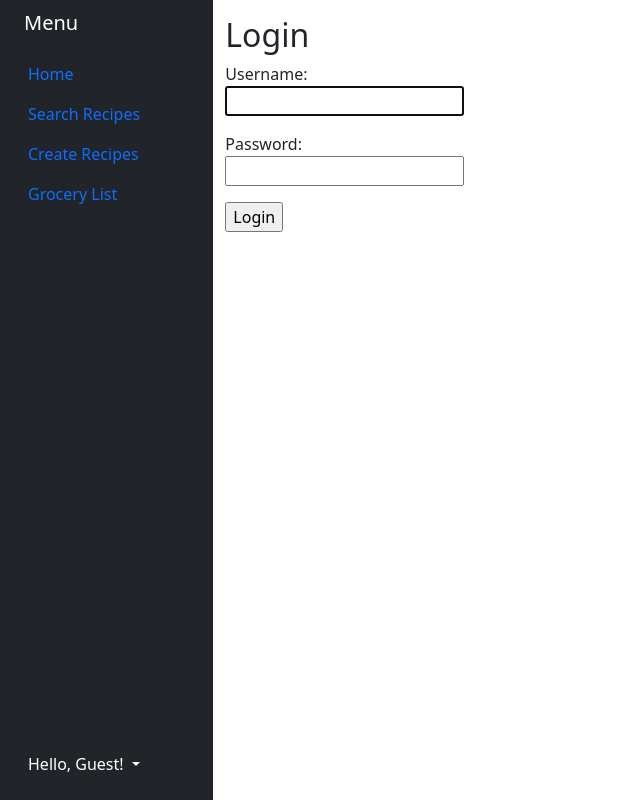
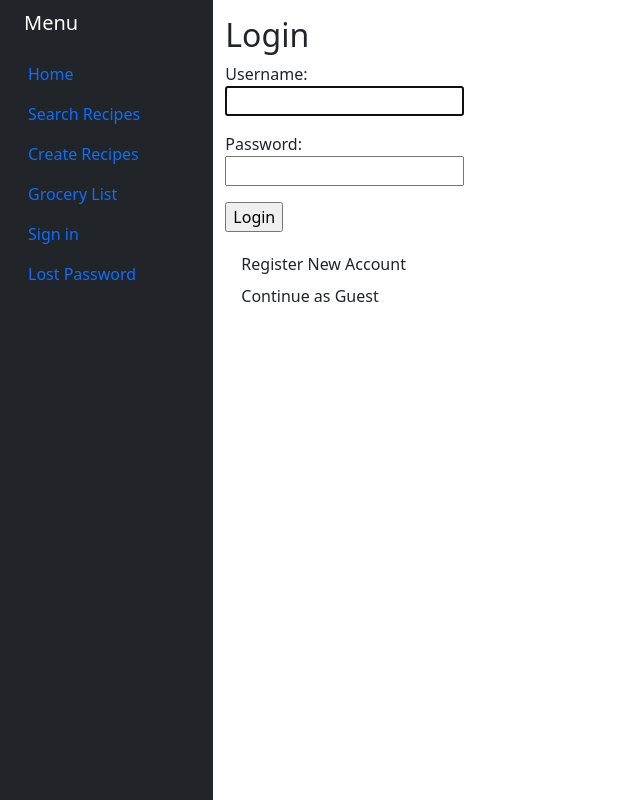
Before and after one commit to sjmcclure2/reciplan, a Django app: page /accounts/login/ in a window 1280 px wide. Shown: the whole page, without its empty margins (0-640 px from the left). Run offline with Django 4.2, Linux system fonts and the light colour scheme.

Commit message:
Revised search
Revised the search pages and updated the side nav bar to contain fields from user mock ups.
Removed contextual drop down menu from nav bar and added contextual items to list.
revised views and urls to land on the login screen then proceed to the home screen as a splash page.
revised login page to display register button and guest button.

```diff
--- a/reciplan/templates/reciplan/base.html
+++ b/reciplan/templates/reciplan/base.html
@@ -21,7 +21,7 @@
                 </a>
                 <ul class="nav nav-pills flex-column mb-sm-auto mb-0 align-items-center align-items-sm-start" id="menu">
                     <li class="nav-item">
-                        <a href="{% url 'index'%}" class="nav-link align-middle px-0">
+                        <a href="{% url 'home'%}" class="nav-link align-middle px-0">
                             <i class="fs-4 bi-house"></i> <span class="ms-1 d-none d-sm-inline">Home</span>
                         </a>
                     </li>
@@ -40,36 +40,32 @@
                             <i class="fs-4 bi-house"></i> <span class="ms-1 d-none d-sm-inline">Grocery List</span>
                         </a>
                     </li>
-
+                    {% if user.is_authenticated %}
+                    <li class="nav-item">
+                        <a href="{% url 'logout'%}" class="nav-link align-middle px-0">
+                            <i class="fs-4 bi-house"></i> <span class="ms-1 d-none d-sm-inline">Sign Out</span>
+                        </a>
+                    </li>
+                    <li class="nav-item">
+                        <a href="{% url 'password_change' %}" class="nav-link align-middle px-0" >
+                            <i class="fs-4 bi-house"></i> <span class="ms-1 d-none d-sm-inline">Change Password</span>
+                        </a>
+                    </li>
+                    {% else %}
+                    <li class="nav-item">
+                        <a href="{% url 'login'%}" class="nav-link align-middle px-0">
+                            <i class="fs-4 bi-house"></i> <span class="ms-1 d-none d-sm-inline">Sign in</span>
+                        </a>
+                    </li>
+                    <li class="nav-item">
+                        <a href="{% url 'password_reset'%}" class="nav-link align-middle px-0">
+                            <i class="fs-4 bi-house"></i> <span class="ms-1 d-none d-sm-inline">Lost Password</span>
+                        </a>
+                    </li>
+                    {% endif %}
                 </ul>
                 <hr>
 <!--Main nav bar end-->
-<!--Salutation menu start-->
-                <div class="dropdown pb-4">
-                    <a href="#" class="d-flex align-items-center text-white text-decoration-none dropdown-toggle" id="dropdownUser1" data-bs-toggle="dropdown" aria-expanded="false">
-                        <span class="d-none d-sm-inline mx-1">Hello, {{ user.username|default:'Guest' }}!</span>
-                    </a>
-                    <!--Dynamic Content based on user login status-->
-                    <ul class="dropdown-menu dropdown-menu-dark text-small shadow">
-                        <!--Add items for a user who is logged in such as logout/change password-->
-                        {% if user.is_authenticated %}
-                        <li><a class="dropdown-item" href="{% url 'logout'%}">Sign out</a></li>
-                        <li><a class="dropdown-item" href="{% url 'password_change' %}">Change Password</a></li>
-                        <li><a class="dropdown-item" href="{% url 'password_reset' %}">Reset password</a></li>
-                        {% else %}
-                        <!--Add items for a user not logged in such as create account or reset password with email-->
-                        <li><a class="dropdown-item" href="{% url 'login'%}">Sign in</a></li>
-                        <!--Check functionality of password reset after pull to server.
-                            Now emails are coming with the localhost:8080 for local DEV server.
-                            Once uploaded it should dynamically change to display the URI for the site.
-                        -->
-                        <li><a class="dropdown-item" href="{% url 'password_reset' %}">Reset password</a></li>
-                        <li><a class="dropdown-item" href="{% url 'register' %}">Register New Account</a></li>
-
-                        {% endif %}
-                    </ul>
-                </div>
-<!--Salutation menu end-->
             </div>
         </div>
         <div class="col py-3">
--- a/reciplan/templates/reciplan/search.html
+++ b/reciplan/templates/reciplan/search.html
@@ -2,6 +2,7 @@
 
 {% block content %}
 
+<!--Salutation that will show guest if no logged in user-->
 <h1>Welcome {{ user.username|default:'Guest'}}</h1>
 
 <form action="{% url 'search' %}" method="POST">
@@ -22,7 +23,7 @@
                 <div class="card-body">
                   <h5 class="card-title">{{result.title}}</h5>
                   <p class="card-text">{{result.description}}</p>
-                  <a href="{% url 'detail' name=recipe.title %}" class="btn btn-primary">View Full Recipe</a>
+                  <a href="{% url 'detail' name=result.title %}" class="btn btn-primary">View Full Recipe</a>
                 </div>
               </div>
         {% endfor %}
@@ -43,6 +44,7 @@
         {% endfor %}
     {%endif%}
 {% else %}
+<!--this will display five choices from the DB just to put something on the page for the user to look at-->
     <h2>Here are five of the current recipes in the database</h2>
     {% for recipe in recipes %}
     <div class="card" style="width: 18rem;">
--- a/reciplan/templates/registration/login.html
+++ b/reciplan/templates/registration/login.html
@@ -1,5 +1,6 @@
-<!--login page with form-->
-{% extends 'reciplan/base.html' %}
+<!--login page with form This is the new index page for the site.-->
+<!--Remove the base html for the sidebar-->
+<!--{% extends 'reciplan/base.html' %}-->
 
 {% block content %}
 <h2>Login</h2>
@@ -9,5 +10,8 @@
     {{ form.as_p }}
     <input type="submit" value="Login">
 </form>
+<!--URL to register new account-->
+<a class="dropdown-item" href="{% url 'register' %}">Register New Account</a>
+<a class="dropdown-item" href="{% url 'home' %}">Continue as Guest</a>
 
 {% endblock %}
--- a/reciplan/templates/registration/password_reset_email.html
+++ b/reciplan/templates/registration/password_reset_email.html
@@ -1,3 +1,5 @@
+
+
 
 Someone asked for password reset for email {{ email }}.
 Follow the link below:
--- a/reciplan/urls.py
+++ b/reciplan/urls.py
@@ -10,4 +10,5 @@ urlpatterns = [
     path("register/", views.register, name="register"),
     path("search/", views.search, name="search"),
     path("recipe/(?<name>\*)", views.detail, name="detail"),
+    path("reciplan/home", views.home, name='home')
 ]
--- a/reciplanner/settings.py
+++ b/reciplanner/settings.py
@@ -132,7 +132,7 @@ MEDIA_ROOT = os.path.join(BASE_DIR, "media/")
 
 DEFAULT_AUTO_FIELD = 'django.db.models.BigAutoField'
 #change the login and logout redirect pages
-LOGIN_REDIRECT_URL = "authorized"
+LOGIN_REDIRECT_URL = "home"
 LOGOUT_REDIRECT_URL = "/"
 
 #SMTP Config for reciplanpasschange@gmail.com
```
Also changed, not shown: reciplan/models.py (+10 -2 lines), reciplan/views.py (+7 -4 lines), reciplan/migrations/0004_remove_recipe_ingredients_recipe_directions_and_more.py (added).
